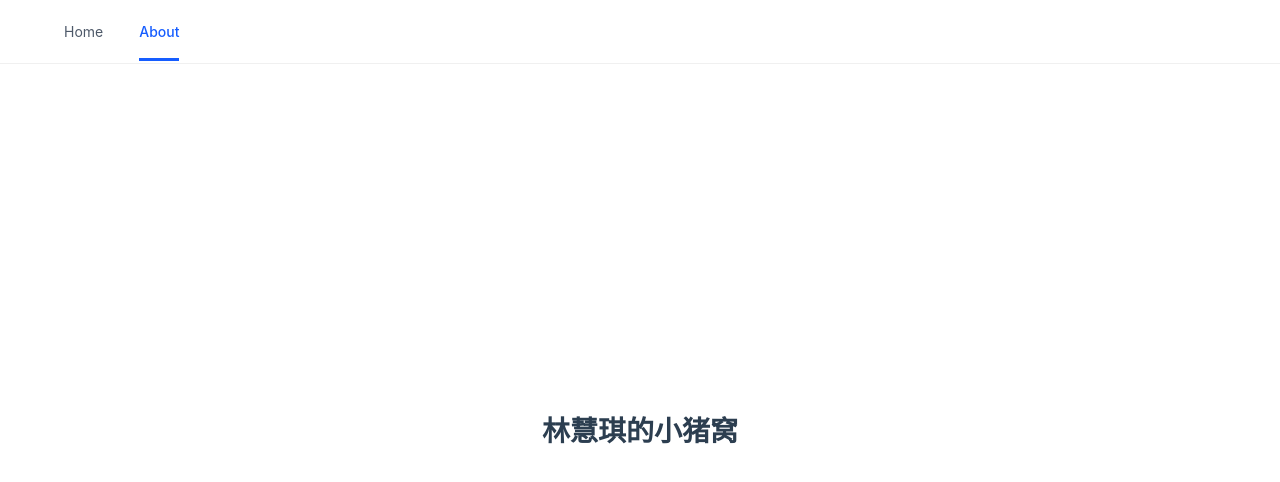
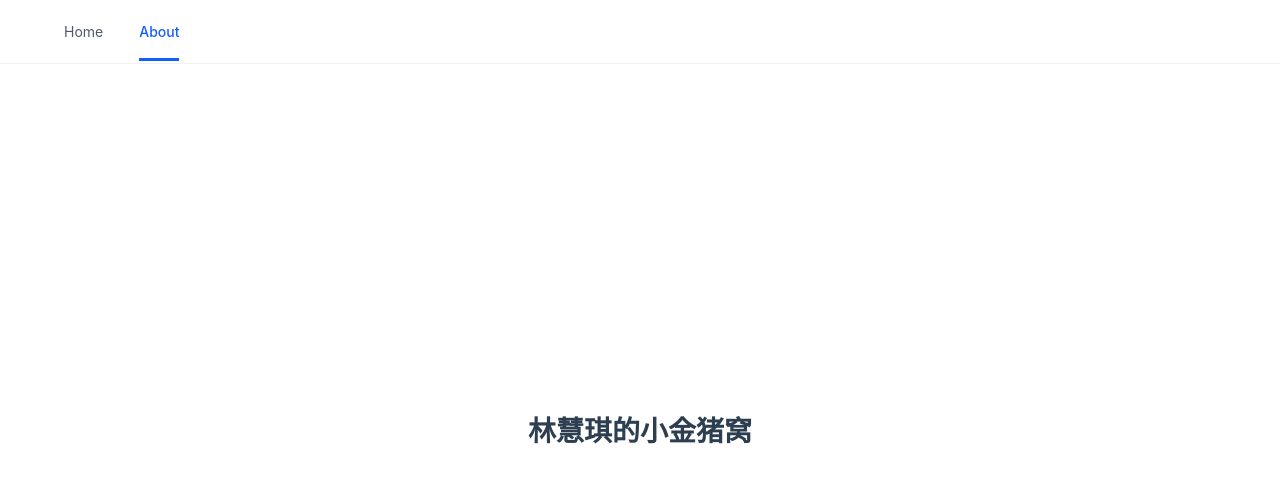
Before and after one commit to hejun95/blog, a Vue app: page /about in a window 1280 px wide. Shown: the top 482 px of the page. Built offline with nearby package versions, Linux system fonts and the light colour scheme.

Commit message:
feat: 重新触发自动构建

```diff
--- a/src/views/AboutView.vue
+++ b/src/views/AboutView.vue
@@ -1,6 +1,6 @@
 <template>
   <div class="about">
-    <h1>林慧琪的小猪窝</h1>
+    <h1>林慧琪的小金猪窝</h1>
   </div>
 </template>
 
```
